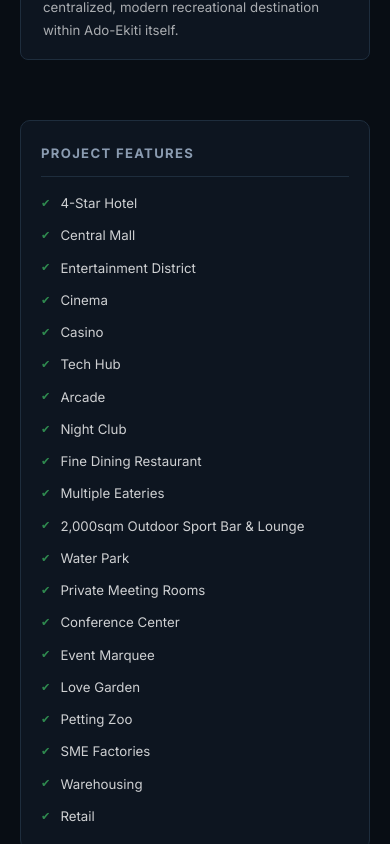
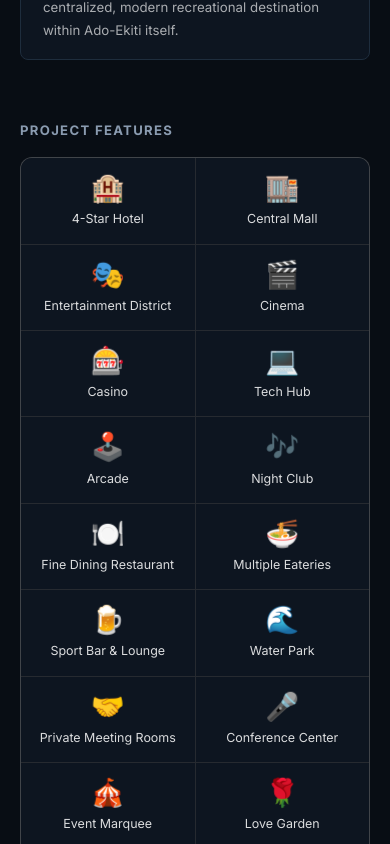
Before and after one commit to nin-webapp2025/ebdacity, a React (Vite) app: page / in a window 390 px wide. Shown: the part 2280-3124 px from the top of the page. Built offline with nearby package versions, Linux system fonts and the light colour scheme.

Commit message:
Redesign Project Features: emoji icon grid layout, responsive 3/4/2 cols

```diff
--- a/src/components/WhyEBDA.css
+++ b/src/components/WhyEBDA.css
@@ -145,10 +145,6 @@
 
 /* Features Panel */
 .why-ebda__features {
-  background: var(--dark-card);
-  border: 1px solid var(--dark-border);
-  border-radius: 10px;
-  padding: 22px 20px;
   position: sticky;
   top: 90px;
 }
@@ -159,33 +155,49 @@
   text-transform: uppercase;
   color: var(--text-muted);
   margin-bottom: 16px;
-  border-bottom: 1px solid var(--dark-border);
-  padding-bottom: 12px;
 }
-.features__list {
-  list-style: none;
+
+/* Emoji Grid */
+.features__grid {
+  display: grid;
+  grid-template-columns: repeat(3, 1fr);
+  gap: 1px;
+  background: rgba(255, 255, 255, 0.12);
+  border-radius: 12px;
+  overflow: hidden;
+  border: 1px solid rgba(255, 255, 255, 0.12);
+}
+.features__grid-item {
+  background: #0d1520;
+  padding: 20px 12px;
   display: flex;
   flex-direction: column;
-  gap: 11px;
-}
-.features__item {
-  display: flex;
   align-items: center;
   gap: 10px;
-  font-size: 0.83rem;
-  color: rgba(255,255,255,0.8);
+  text-align: center;
 }
-.features__check {
-  color: var(--green-accent);
-  font-size: 0.7rem;
-  flex-shrink: 0;
+.features__emoji {
+  font-size: 2rem;
+  line-height: 1;
+}
+.features__label {
+  font-size: 0.78rem;
+  color: rgba(255, 255, 255, 0.85);
+  line-height: 1.3;
 }
 
 @media (max-width: 960px) {
   .why-ebda__inner { grid-template-columns: 1fr; gap: 36px; }
   .why-ebda__features { position: static; }
+  .features__grid { grid-template-columns: repeat(4, 1fr); }
+}
+@media (max-width: 600px) {
+  .features__grid { grid-template-columns: repeat(3, 1fr); }
 }
 @media (max-width: 480px) {
   .why-ebda__inner { padding: 0 20px; }
   .why-ebda__stats { gap: 24px; }
+  .features__grid { grid-template-columns: repeat(2, 1fr); }
+  .features__grid-item { padding: 16px 8px; }
+  .features__emoji { font-size: 1.7rem; }
 }
--- a/src/components/WhyEBDA.jsx
+++ b/src/components/WhyEBDA.jsx
@@ -1,26 +1,26 @@
 import './WhyEBDA.css'
 
 const features = [
-  '4-Star Hotel',
-  'Central Mall',
-  'Entertainment District',
-  'Cinema',
-  'Casino',
-  'Tech Hub',
-  'Arcade',
-  'Night Club',
-  'Fine Dining Restaurant',
-  'Multiple Eateries',
-  '2,000sqm Outdoor Sport Bar & Lounge',
-  'Water Park',
-  'Private Meeting Rooms',
-  'Conference Center',
-  'Event Marquee',
-  'Love Garden',
-  'Petting Zoo',
-  'SME Factories',
-  'Warehousing',
-  'Retail',
+  { emoji: '🏨', label: '4-Star Hotel' },
+  { emoji: '🏬', label: 'Central Mall' },
+  { emoji: '🎭', label: 'Entertainment District' },
+  { emoji: '🎬', label: 'Cinema' },
+  { emoji: '🎰', label: 'Casino' },
+  { emoji: '💻', label: 'Tech Hub' },
+  { emoji: '🕹️', label: 'Arcade' },
+  { emoji: '🎶', label: 'Night Club' },
+  { emoji: '🍽️', label: 'Fine Dining Restaurant' },
+  { emoji: '🍜', label: 'Multiple Eateries' },
+  { emoji: '🍺', label: 'Sport Bar & Lounge' },
+  { emoji: '🌊', label: 'Water Park' },
+  { emoji: '🤝', label: 'Private Meeting Rooms' },
+  { emoji: '🎤', label: 'Conference Center' },
+  { emoji: '🎪', label: 'Event Marquee' },
+  { emoji: '🌹', label: 'Love Garden' },
+  { emoji: '🦒', label: 'Petting Zoo' },
+  { emoji: '🏭', label: 'SME Factories' },
+  { emoji: '📦', label: 'Warehousing' },
+  { emoji: '🛍️', label: 'Retail' },
 ]
 
 export default function WhyEBDA() {
@@ -103,14 +103,14 @@ export default function WhyEBDA() {
         {/* Right – Project Features */}
         <div className="why-ebda__features">
           <h4 className="features__title">Project Features</h4>
-          <ul className="features__list">
+          <div className="features__grid">
             {features.map(f => (
-              <li key={f} className="features__item">
-                <span className="features__check">✔</span>
-                {f}
-              </li>
+              <div key={f.label} className="features__grid-item">
+                <span className="features__emoji">{f.emoji}</span>
+                <span className="features__label">{f.label}</span>
+              </div>
             ))}
-          </ul>
+          </div>
         </div>
       </div>
     </section>
```
